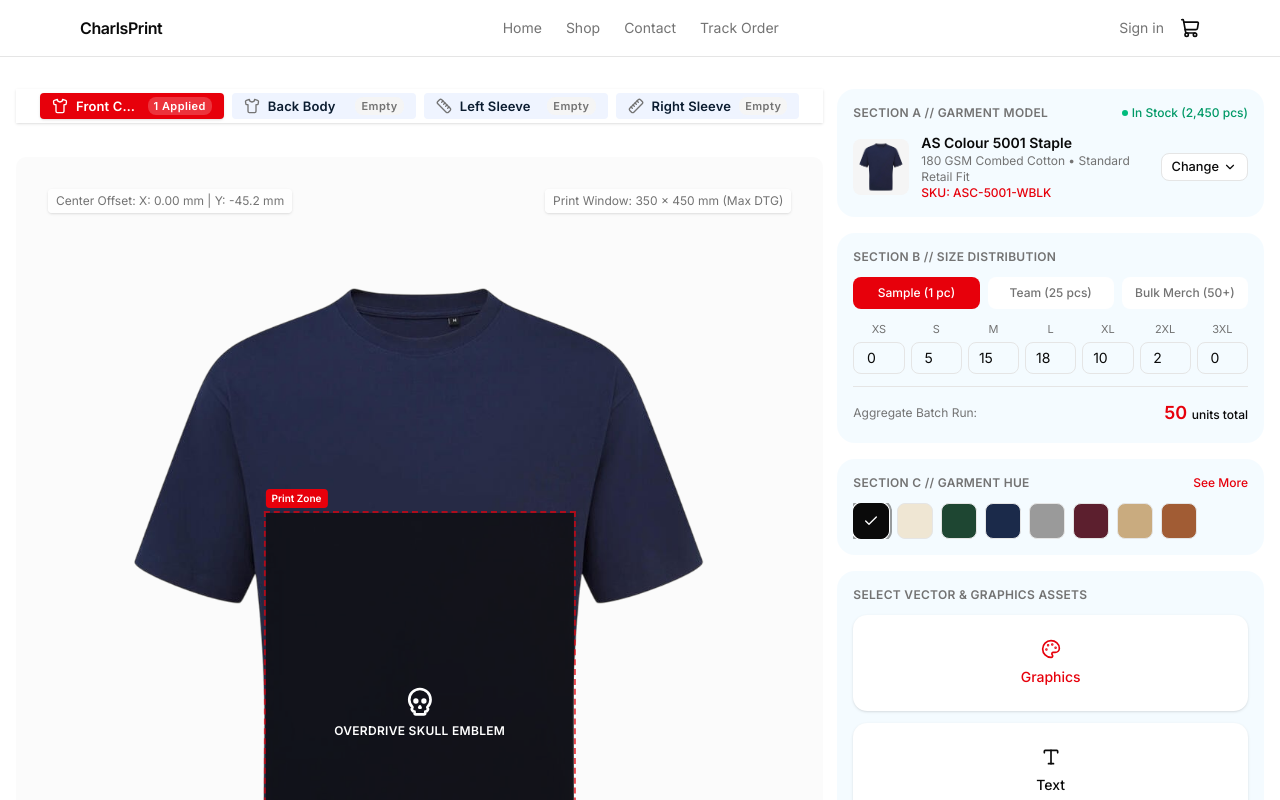
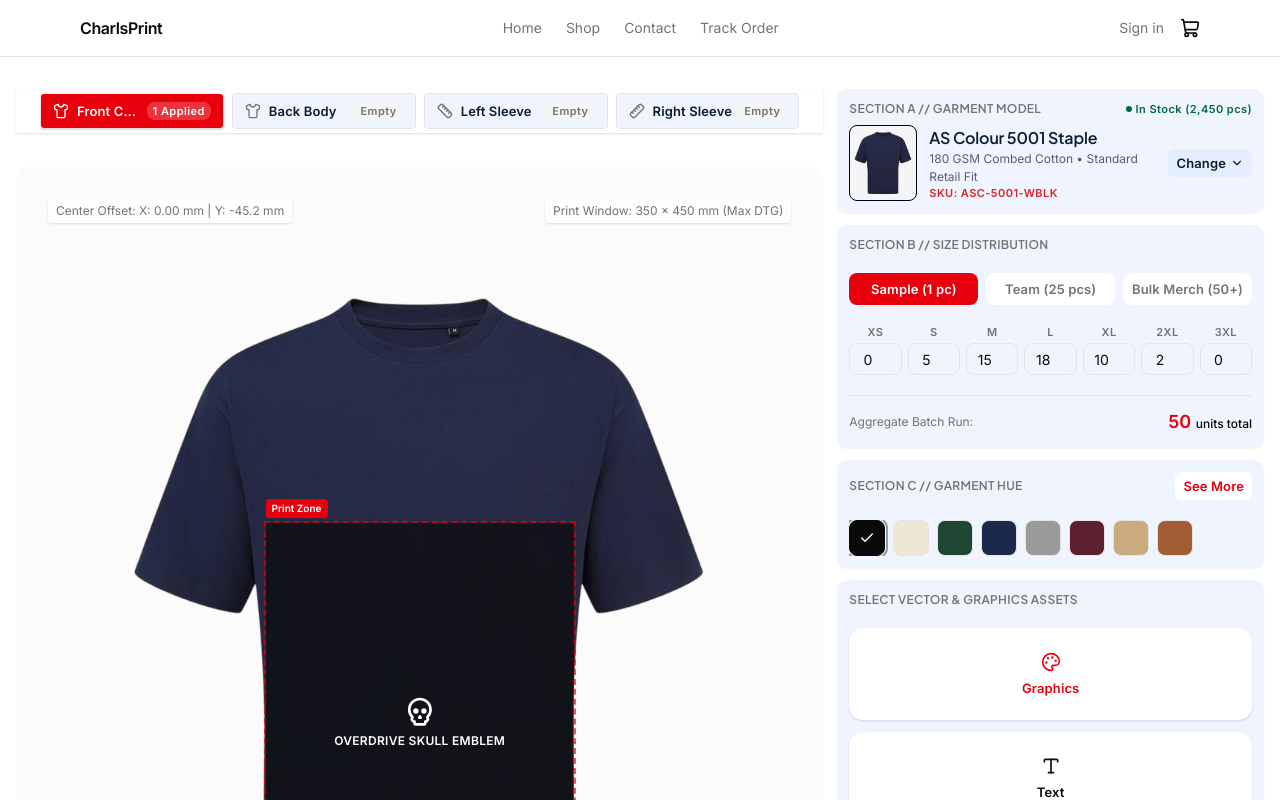
Before and after one commit to faysalahmeddudly/charlsprint, a Next.js app: page /shop/1/design in a window 1280 px wide. Shown: the top 800 px of the page. Built offline with nearby package versions, Linux system fonts and the light colour scheme.

Commit message:
fix:design

```diff
--- a/src/app/globals.css
+++ b/src/app/globals.css
@@ -41,6 +41,7 @@
   --color-popover: var(--popover);
   --color-card-foreground: var(--card-foreground);
   --color-card: var(--card);
+  --color-card-secondary: var(--card-secondary);
   --radius-sm: calc(var(--radius) * 0.6);
   --radius-md: calc(var(--radius) * 0.8);
   --radius-lg: var(--radius);
@@ -55,6 +56,7 @@
   --foreground: oklch(0.145 0 0);
   --card: oklch(1 0 0);
   --card-foreground: oklch(0.145 0 0);
+  --card-secondary: #EFF4FF;
   --popover: oklch(1 0 0);
   --popover-foreground: oklch(0.145 0 0);
   --primary: oklch(0.205 0 0);
--- a/src/components/shop/product-customizer.constants.ts
+++ b/src/components/shop/product-customizer.constants.ts
@@ -19,7 +19,8 @@ export function currency(value: number) {
 
 export const VISIBLE_COLOR_COUNT = 8
 
-export const SURFACE_CARD = "rounded-2xl bg-sky-50/70 p-4"
+export const SURFACE_CARD =
+  "w-full h-fit flex flex-col gap-2 p-3 rounded-lg bg-card-secondary shadow-[0_1px_2px_0_#0000000D]"
 
 export const ZONE_ICONS: Record<string, LucideIcon> = {
   "front-chest": Shirt,
--- a/src/components/shop/product-customizer.tsx
+++ b/src/components/shop/product-customizer.tsx
@@ -1,7 +1,7 @@
-"use client"
+"use client";
 
-import { useMemo, useState } from "react"
-import Image from "next/image"
+import { useMemo, useState } from "react";
+import Image from "next/image";
 import {
   Box,
   CheckIcon,
@@ -12,10 +12,10 @@ import {
   PlusIcon,
   Shirt,
   TypeIcon,
-} from "lucide-react"
-import { cn } from "cn"
-import { Button } from "@/components/ui/button"
-import type { Garment } from "@/app/(public)/shop/_data"
+} from "lucide-react";
+import { cn } from "cn";
+import { Button } from "@/components/ui/button";
+import type { Garment } from "@/app/(public)/shop/_data";
 import {
   currency,
   VISIBLE_COLOR_COUNT,
@@ -25,85 +25,94 @@ import {
   GRAPHIC_ASSETS,
   TEXT_FONTS,
   type ZoneContent,
-} from "./product-customizer.constants"
-import { ColorPickerDialog } from "./color-picker-dialog"
-import { GraphicsLibraryDialog } from "./graphics-library-dialog"
+} from "./product-customizer.constants";
+import { ColorPickerDialog } from "./color-picker-dialog";
+import { GraphicsLibraryDialog } from "./graphics-library-dialog";
 
 export function ProductCustomizer({
   garment,
   initialColorId,
   initialTierId,
 }: {
-  garment: Garment
-  initialColorId?: string
-  initialTierId?: string
+  garment: Garment;
+  initialColorId?: string;
+  initialTierId?: string;
 }) {
-  const [activeZone, setActiveZone] = useState(garment.printZones[0]?.id)
+  const [activeZone, setActiveZone] = useState(garment.printZones[0]?.id);
   const [tierId, setTierId] = useState(
-    garment.pricingTiers.find((t) => t.id === initialTierId)?.id ?? garment.pricingTiers[0]?.id
-  )
+    garment.pricingTiers.find((t) => t.id === initialTierId)?.id ??
+      garment.pricingTiers[0]?.id,
+  );
   const [colorId, setColorId] = useState(
-    garment.colors.find((c) => c.id === initialColorId)?.id ?? garment.colors[0]?.id
-  )
-  const [colorModalOpen, setColorModalOpen] = useState(false)
+    garment.colors.find((c) => c.id === initialColorId)?.id ??
+      garment.colors[0]?.id,
+  );
+  const [colorModalOpen, setColorModalOpen] = useState(false);
   const [quantities, setQuantities] = useState<Record<string, number>>(() =>
-    Object.fromEntries(garment.sizes.map((size) => [size.id, size.defaultQty]))
-  )
-  const [zoneContent, setZoneContent] = useState<Record<string, ZoneContent>>(() =>
+    Object.fromEntries(garment.sizes.map((size) => [size.id, size.defaultQty])),
+  );
+  const [zoneContent, setZoneContent] = useState<Record<string, ZoneContent>>(
+    () =>
       Object.fromEntries(
         garment.printZones.map((zone) => [
           zone.id,
-        zone.status === "Applied" ? { type: "graphic", assetId: "skull" } : undefined,
-      ])
-    )
-  )
-  const [graphicsModalOpen, setGraphicsModalOpen] = useState(false)
-  const [graphicsModalTab, setGraphicsModalTab] = useState<"graphics" | "text">("graphics")
-  const [zoom, setZoom] = useState(100)
-  const [inspect3D, setInspect3D] = useState(false)
+          zone.status === "Applied"
+            ? { type: "graphic", assetId: "skull" }
+            : undefined,
+        ]),
+      ),
+  );
+  const [graphicsModalOpen, setGraphicsModalOpen] = useState(false);
+  const [graphicsModalTab, setGraphicsModalTab] = useState<"graphics" | "text">(
+    "graphics",
+  );
+  const [zoom, setZoom] = useState(100);
+  const [inspect3D, setInspect3D] = useState(false);
 
   function zoomBy(delta: number) {
-    setZoom((prev) => Math.min(200, Math.max(50, prev + delta)))
+    setZoom((prev) => Math.min(200, Math.max(50, prev + delta)));
   }
 
-  const tier = garment.pricingTiers.find((t) => t.id === tierId) ?? garment.pricingTiers[0]
-  const image = garment.images[0]
+  const tier =
+    garment.pricingTiers.find((t) => t.id === tierId) ??
+    garment.pricingTiers[0];
+  const image = garment.images[0];
 
   const totalUnits = useMemo(
     () => Object.values(quantities).reduce((sum, qty) => sum + qty, 0),
-    [quantities]
-  )
+    [quantities],
+  );
 
-  const subtotal = totalUnits * garment.basePricePerUnit
-  const discount = subtotal * tier.discountRate
-  const total = subtotal - discount
-  const perUnit = totalUnits > 0 ? total / totalUnits : 0
+  const subtotal = totalUnits * garment.basePricePerUnit;
+  const discount = subtotal * tier.discountRate;
+  const total = subtotal - discount;
+  const perUnit = totalUnits > 0 ? total / totalUnits : 0;
 
   function setQty(sizeId: string, value: number) {
-    setQuantities((prev) => ({ ...prev, [sizeId]: Math.max(0, value) }))
+    setQuantities((prev) => ({ ...prev, [sizeId]: Math.max(0, value) }));
   }
 
   return (
     <div className="mx-auto grid grid-cols-[1fr_426.67px] gap-3.5">
-
       {/* preview shirt  */}
       <div className="max-w-233 space-y-[34px]">
         <div className="flex flex-nowrap gap-2 bg-white px-6 py-1 shadow-sm">
           {garment.printZones.map((zone) => {
-            const applied = Boolean(zoneContent[zone.id])
-            const Icon = ZONE_ICONS[zone.id] ?? Shirt
-            const active = zone.id === activeZone
+            const applied = Boolean(zoneContent[zone.id]);
+            const Icon = ZONE_ICONS[zone.id] ?? Shirt;
+            const active = zone.id === activeZone;
             return (
-              <button
+              <Button
                 key={zone.id}
                 type="button"
+                variant="ghost"
                 onClick={() => setActiveZone(zone.id)}
                 className={cn(
-                  "flex min-w-0 flex-1 items-center justify-between rounded px-3 py-1 text-left text-sm transition-colors",
+                  "h-auto min-w-0 flex-1 justify-between rounded px-3 py-2 text-left text-sm font-normal transition-colors",
                   active ? "gap-[9px]" : "gap-1",
                   active
-                    ? "border-transparent bg-destructive text-white shadow-sm"
-                    : "border-border bg-[#EFF4FF] hover:bg-muted"
+                    ? "border-transparent bg-destructive text-white shadow-sm hover:bg-destructive"
+                    : "border-border bg-card-secondary hover:bg-muted",
                 )}
               >
                 <span className="flex min-w-0 items-center gap-2">
@@ -111,13 +120,13 @@ export function ProductCustomizer({
                     className={cn(
                       "size-4 shrink-0",
                       zone.id === "right-sleeve" && "-scale-x-100",
-                      active ? "text-white" : "text-muted-foreground"
+                      active ? "text-white" : "text-muted-foreground",
                     )}
                   />
                   <span
                     className={cn(
                       "truncate font-inter text-[13px] font-semibold leading-4 tracking-[0.13px]",
-                      active ? "text-white" : "text-[#0B1C30]"
+                      active ? "text-white" : "text-[#0B1C30]",
                     )}
                   >
                     {zone.label}
@@ -130,13 +139,13 @@ export function ProductCustomizer({
                       ? "bg-white/20 text-white"
                       : applied
                         ? "bg-destructive text-white"
-                        : "bg-muted text-muted-foreground"
+                        : "bg-muted text-muted-foreground",
                   )}
                 >
                   {applied ? "1 Applied" : "Empty"}
                 </span>
-              </button>
-            )
+              </Button>
+            );
           })}
         </div>
 
@@ -169,12 +178,12 @@ export function ProductCustomizer({
             )}
             {activeZone === "front-chest" &&
               (() => {
-                const content = zoneContent["front-chest"]
-                if (!content) return null
+                const content = zoneContent["front-chest"];
+                if (!content) return null;
                 const asset =
                   content.type === "graphic"
                     ? GRAPHIC_ASSETS.find((a) => a.id === content.assetId)
-                    : undefined
+                    : undefined;
                 return (
                   <div className="pointer-events-none absolute left-1/2 top-[38%] w-[42%] -translate-x-1/2 border-2 border-dashed border-destructive/70">
                     <span className="absolute -top-6 left-0 rounded bg-destructive px-1.5 py-0.5 text-[10px] font-semibold text-white">
@@ -192,16 +201,24 @@ export function ProductCustomizer({
                       {content.type === "text" && (
                         <div
                           className="flex flex-col items-center gap-1"
-                          style={{ transform: `skewY(${(content.curvature / 100) * -6}deg)` }}
+                          style={{
+                            transform: `skewY(${(content.curvature / 100) * -6}deg)`,
+                          }}
                         >
                           <p
                             className="break-words text-sm sm:text-base"
                             style={{
-                              fontFamily: TEXT_FONTS.find((f) => f.id === content.fontId)?.cssVar,
+                              fontFamily: TEXT_FONTS.find(
+                                (f) => f.id === content.fontId,
+                              )?.cssVar,
                               fontWeight: content.bold ? 700 : 400,
                               fontStyle: content.italic ? "italic" : "normal",
-                              textDecoration: content.underline ? "underline" : "none",
-                              textTransform: content.uppercase ? "uppercase" : "none",
+                              textDecoration: content.underline
+                                ? "underline"
+                                : "none",
+                              textTransform: content.uppercase
+                                ? "uppercase"
+                                : "none",
                               textAlign: content.align,
                               letterSpacing: `${content.letterSpacing}mm`,
                               color: content.color,
@@ -220,7 +237,7 @@ export function ProductCustomizer({
                       )}
                     </div>
                   </div>
-                )
+                );
               })()}
           </div>
 
@@ -268,7 +285,7 @@ export function ProductCustomizer({
                   "flex items-center gap-1.5 rounded-full px-2.5 py-1 text-sm font-medium transition-colors",
                   inspect3D
                     ? "bg-primary/10 text-primary"
-                    : "text-muted-foreground hover:bg-muted hover:text-foreground"
+                    : "text-muted-foreground hover:bg-muted hover:text-foreground",
                 )}
                 aria-pressed={inspect3D}
               >
@@ -280,43 +297,52 @@ export function ProductCustomizer({
         </div>
       </div>
 
-
-
       {/* sidebar  */}
 
-      <div className="max-w-[426.67px] space-y-4">
+      <div className="max-w-[426.67px] space-y-3">
         <section className={SURFACE_CARD}>
-          <div className="mb-3 flex items-center justify-between">
-            <p className="text-xs font-semibold tracking-wide text-muted-foreground">
+          <div className=" flex items-center justify-between">
+            <p className="font-plus-jakarta-sans text-xs font-semibold tracking-wide text-muted-foreground">
               SECTION A // GARMENT MODEL
             </p>
-            <span className="flex items-center gap-1 text-xs font-medium text-emerald-600">
-              <span className="size-1.5 rounded-full bg-emerald-500" />
+
+            <span className="flex items-center gap-1 text-[11px] font-semibold leading-[14px] tracking-[0.44px] text-[#006947]">
+              <span className="size-1.5 rounded-full bg-[#006947]" />
               In Stock ({garment.stockCount.toLocaleString()} pcs)
             </span>
           </div>
 
-
           <div className="flex items-center gap-3">
-            <div className="size-14 shrink-0 overflow-hidden rounded-md bg-muted">
+            <div className="w-[68px] h-[76px] border border-[#000116] rounded-md shrink-0 overflow-hidden bg-muted">
               {image && (
                 <Image
                   src={image.url}
                   alt={image.alt}
-                  width={56}
-                  height={56}
+                  width={68}
+                  height={76}
                   className="size-full object-cover"
                 />
               )}
             </div>
+
             <div className="min-w-0 flex-1">
-              <p className="truncate text-sm font-semibold">{garment.name}</p>
-              <p className="text-xs text-muted-foreground">
+              <p className="truncate text-base leading-6 font-semibold tracking-[-0.16px] text-[#0B1C30] font-plus-jakarta-sans">
+                {garment.name}
+              </p>
+
+              <p className="text-xs leading-[18px] font-normal text-[#565E74]">
                 {garment.fabric} • {garment.fit}
               </p>
-              <p className="text-xs font-medium text-destructive">SKU: {garment.sku}</p>
+
+              <p className="text-[11px] leading-[14px] font-semibold tracking-[0.44px] text-[#DC2626]">
+                SKU: {garment.sku}
+              </p>
             </div>
-            <Button variant="outline" size="sm">
+            <Button
+              variant="outline"
+              size="sm"
+              className="gap-[4.01px] rounded-sm border-none bg-[#E5EEFF] px-2 py-1 hover:bg-[#E5EEFF]/80 text-[13px] leading-4 font-semibold tracking-[0.13px] text-[#0B1C30]"
+            >
               Change
               <ChevronDownIcon />
             </Button>
@@ -324,9 +350,11 @@ export function ProductCustomizer({
         </section>
 
         <section className={SURFACE_CARD}>
-          <p className="mb-3 text-xs font-semibold tracking-wide text-muted-foreground">
+          <div className="mb-3 flex items-center justify-between">
+            <p className="font-plus-jakarta-sans text-xs font-semibold tracking-wide text-muted-foreground">
               SECTION B // SIZE DISTRIBUTION
             </p>
+          </div>
           <div className="mb-3 grid grid-cols-3 gap-2">
             {garment.pricingTiers.map((t) => (
               <button
@@ -334,10 +362,10 @@ export function ProductCustomizer({
                 type="button"
                 onClick={() => setTierId(t.id)}
                 className={cn(
-                  "rounded-md px-2 py-2 text-xs font-medium transition-colors",
+                  "rounded-md px-2 py-2 text-[13px] leading-4 font-semibold tracking-[0.13px] transition-colors",
                   t.id === tier.id
                     ? "bg-destructive text-white"
-                    : "bg-background text-muted-foreground hover:bg-background/70"
+                    : "bg-background text-muted-foreground hover:bg-background/70",
                 )}
               >
                 {t.label}
@@ -347,7 +375,9 @@ export function ProductCustomizer({
           <div className="grid grid-cols-7 gap-1.5">
             {garment.sizes.map((size) => (
               <div key={size.id} className="space-y-1 text-center">
-                <p className="text-[11px] text-muted-foreground">{size.label}</p>
+                <p className="text-[11px] leading-[14px] font-semibold tracking-[0.44px] text-muted-foreground">
+                  {size.label}
+                </p>
                 <input
                   type="number"
                   min={0}
@@ -359,26 +389,45 @@ export function ProductCustomizer({
             ))}
           </div>
           <div className="mt-3 flex items-center justify-between border-t border-border pt-3">
-            <span className="text-xs text-muted-foreground">Aggregate Batch Run:</span>
+            <span className="text-xs text-muted-foreground">
+              Aggregate Batch Run:
+            </span>
             <span className="text-lg font-semibold text-destructive">
-              {totalUnits} <span className="text-xs font-medium text-foreground">units total</span>
+              {totalUnits}{" "}
+              <span className="text-xs font-medium text-foreground">
+                units total
+              </span>
             </span>
           </div>
         </section>
 
+
+
+
+
+
+
+
+
+
+
+
+
         <section className={SURFACE_CARD}>
           <div className="mb-3 flex items-center justify-between">
-            <p className="text-xs font-semibold tracking-wide text-muted-foreground">
+            <p className="font-plus-jakarta-sans text-xs font-semibold tracking-wide text-muted-foreground">
               SECTION C // GARMENT HUE
             </p>
             {garment.colors.length > VISIBLE_COLOR_COUNT && (
-              <button
+              <Button
                 type="button"
+                variant="outline"
+                size="sm"
                 onClick={() => setColorModalOpen(true)}
-                className="text-xs font-medium text-destructive"
+                className="rounded-sm border-none bg-background px-2 py-1 text-[13px] leading-4 font-semibold tracking-[0.13px] text-destructive hover:bg-background/70"
               >
                 See More
-              </button>
+              </Button>
             )}
           </div>
           <div className="flex flex-nowrap gap-2 overflow-hidden">
@@ -392,14 +441,16 @@ export function ProductCustomizer({
                   "flex size-9 shrink-0 items-center justify-center rounded-md border transition-shadow",
                   color.id === colorId
                     ? "border-foreground ring-2 ring-offset-1 ring-foreground/40"
-                    : "border-border"
+                    : "border-border",
                 )}
                 style={{ backgroundColor: color.swatch }}
               >
                 {color.id === colorId && (
                   <CheckIcon
                     className="size-4"
-                    style={{ color: isLightColor(color.swatch) ? "#111" : "#fff" }}
+                    style={{
+                      color: isLightColor(color.swatch) ? "#111" : "#fff",
+                    }}
                   />
                 )}
               </button>
@@ -408,17 +459,19 @@ export function ProductCustomizer({
         </section>
 
         <section className={SURFACE_CARD}>
-          <p className="mb-3 text-xs font-semibold tracking-wide text-muted-foreground">
+          <div className="mb-3 flex items-center justify-between">
+            <p className="font-plus-jakarta-sans text-xs font-semibold tracking-wide text-muted-foreground">
               SELECT VECTOR &amp; GRAPHICS ASSETS
             </p>
+          </div>
           <div className="flex flex-col gap-3">
             <button
               type="button"
               onClick={() => {
-                setGraphicsModalTab("graphics")
-                setGraphicsModalOpen(true)
+                setGraphicsModalTab("graphics");
+                setGraphicsModalOpen(true);
               }}
-              className="flex flex-col items-center gap-2 rounded-xl bg-background py-6 text-sm font-medium text-destructive shadow-sm transition-colors hover:bg-background/70"
+              className="flex flex-col items-center gap-2 rounded-xl bg-background py-6 text-[13px] leading-4 font-semibold tracking-[0.13px] text-destructive shadow-sm transition-colors hover:bg-background/70"
             >
               <PaletteIcon className="size-5" />
               Graphics
@@ -426,10 +479,10 @@ export function ProductCustomizer({
             <button
               type="button"
               onClick={() => {
-                setGraphicsModalTab("text")
-                setGraphicsModalOpen(true)
+                setGraphicsModalTab("text");
+                setGraphicsModalOpen(true);
               }}
-              className="flex flex-col items-center gap-2 rounded-xl bg-background py-6 text-sm font-medium text-foreground shadow-sm transition-colors hover:bg-background/70"
+              className="flex flex-col items-center gap-2 rounded-xl bg-background py-6 text-[13px] leading-4 font-semibold tracking-[0.13px] text-foreground shadow-sm transition-colors hover:bg-background/70"
             >
               <TypeIcon className="size-5" />
               Text
@@ -439,17 +492,23 @@ export function ProductCustomizer({
 
         <section className={SURFACE_CARD}>
           <p className="text-sm font-semibold">Instant Quote</p>
-          <p className="text-xs text-muted-foreground">Transparent commercial tier pricing</p>
+          <p className="text-xs text-muted-foreground">
+            Transparent commercial tier pricing
+          </p>
         </section>
 
         <section className={SURFACE_CARD}>
           <div className="space-y-2 text-sm">
             <div className="flex items-center justify-between">
-              <span className="text-muted-foreground">Garment Base ({totalUnits} pcs)</span>
+              <span className="text-muted-foreground">
+                Garment Base ({totalUnits} pcs)
+              </span>
               <span>{currency(subtotal)}</span>
             </div>
             <div className="flex items-center justify-between">
-              <span className="text-muted-foreground">Front Print (Full Color DTG)</span>
+              <span className="text-muted-foreground">
+                Front Print (Full Color DTG)
+              </span>
               <span>{zoneContent["front-chest"] ? "Included" : "—"}</span>
             </div>
             {discount > 0 && (
@@ -461,12 +520,16 @@ export function ProductCustomizer({
           </div>
           <div className="mt-3 flex items-end justify-between border-t border-border pt-3">
             <div>
-              <p className="text-xs text-muted-foreground">Total (ex. shipping):</p>
+              <p className="text-xs text-muted-foreground">
+                Total (ex. shipping):
+              </p>
               <p className="text-[11px] text-muted-foreground">
                 USD ({currency(perUnit)} / unit)
               </p>
             </div>
-            <p className="text-2xl font-bold text-destructive">{currency(total)}</p>
+            <p className="text-2xl font-bold text-destructive">
+              {currency(total)}
+            </p>
           </div>
         </section>
 
@@ -499,13 +562,19 @@ export function ProductCustomizer({
         appliedContent={activeZone ? zoneContent[activeZone] : undefined}
         onApplyGraphic={(assetId) =>
           activeZone &&
-          setZoneContent((prev) => ({ ...prev, [activeZone]: { type: "graphic", assetId } }))
+          setZoneContent((prev) => ({
+            ...prev,
+            [activeZone]: { type: "graphic", assetId },
+          }))
         }
         onApplyText={(style) =>
           activeZone &&
-          setZoneContent((prev) => ({ ...prev, [activeZone]: { type: "text", ...style } }))
+          setZoneContent((prev) => ({
+            ...prev,
+            [activeZone]: { type: "text", ...style },
+          }))
         }
       />
     </div>
-  )
+  );
 }
--- a/src/components/shop/product-details.tsx
+++ b/src/components/shop/product-details.tsx
@@ -15,7 +15,7 @@ import {
 } from "@/components/shop/product-customizer.constants"
 import type { Garment } from "@/app/(public)/shop/_data"
 
-const SURFACE_CARD = "rounded-2xl bg-sky-50/70 p-4"
+const SURFACE_CARD = "rounded-2xl bg-card-secondary p-4"
 
 export function ProductDetails({ garment }: { garment: Garment }) {
   const { addItem } = useCart()
```
Lines whose indentation alone changed are shown as unchanged.
